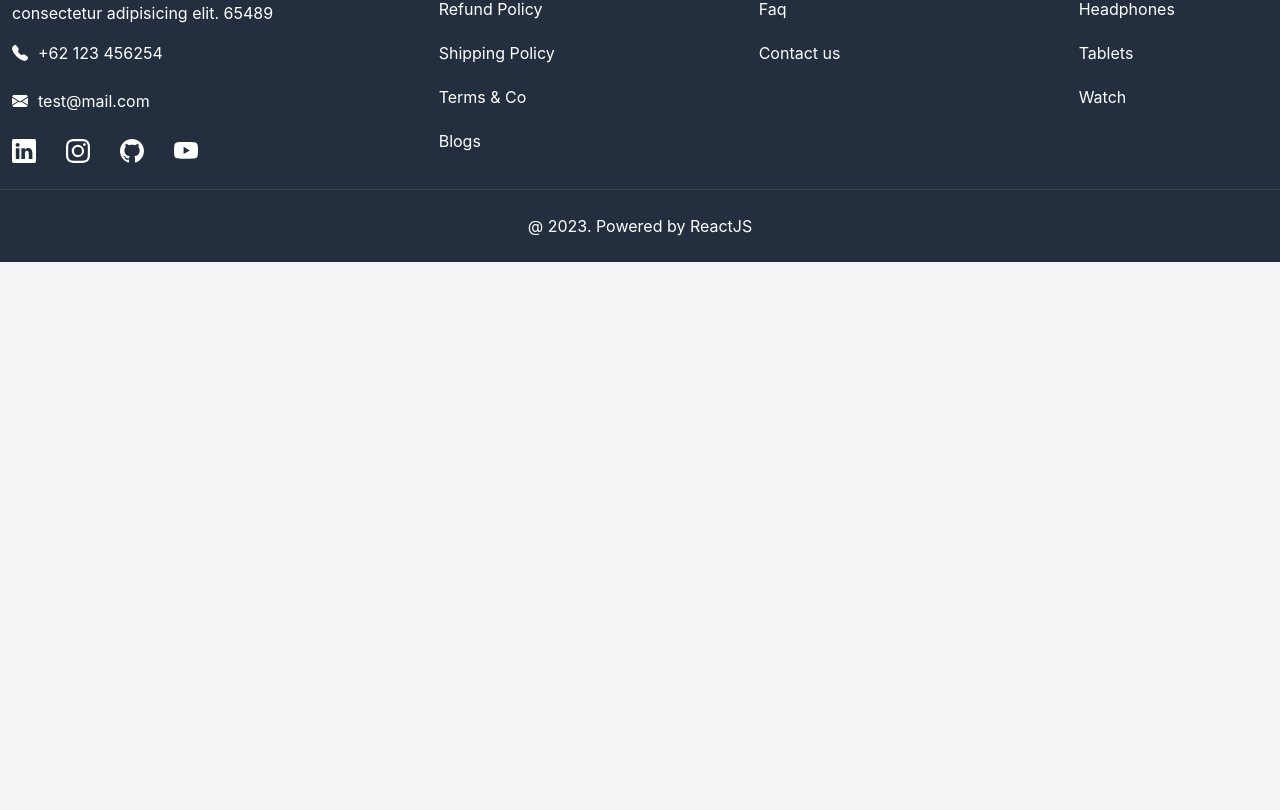
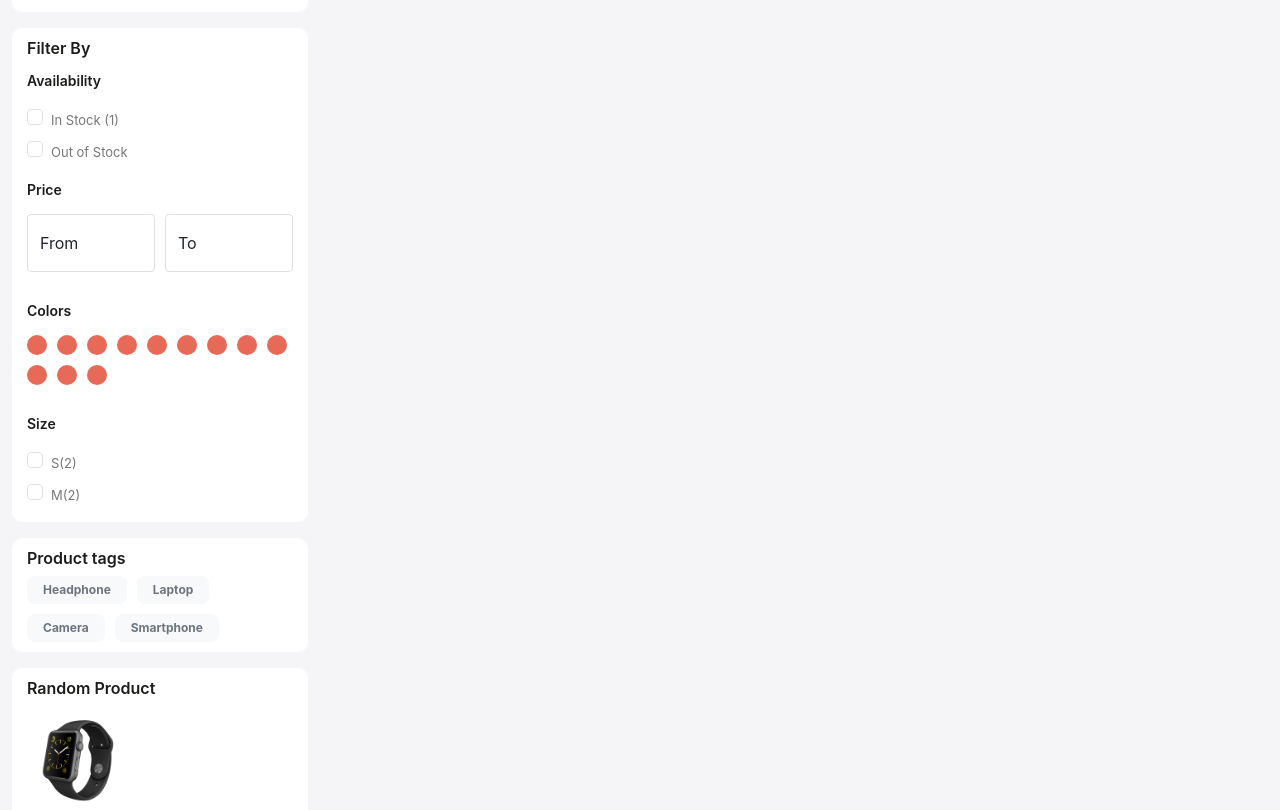
Before and after one commit to riyosenpai20/ecommerce-app, a React (Create React App) app: page /store in a window 1280 px wide. Shown: the part 530-1340 px from the top of the page. Before the commit the page ends 800 px from the top, so only its background shows below. Built offline with nearby package versions, Linux system fonts and the light colour scheme.

Commit message:
build ourstore page

```diff
--- a/src/App.css
+++ b/src/App.css
@@ -452,3 +452,59 @@
   color: var(--color-white);
 }
 /* Famous Product end here */
+
+/* Our Store */
+.filter-card {
+  background-color: var(--color-white);
+  border-radius: 10px;
+  padding: 10px 15px;
+}
+
+.filter-title {
+  font-size: 16px;
+  line-height: 20px;
+  font-weight: 600;
+  color: var(--color-10);
+}
+
+.filter-card ul,
+.filter-card .form-check-label {
+  list-style-type: none;
+  font-size: 13px;
+  line-height: 30px;
+  color: var(--color-9);
+  cursor: pointer;
+}
+
+.filter-card .form-check-input:focus {
+  box-shadow: none;
+  border-color: rgba(0,0,0, 0.25);
+}
+
+.filter-card .form-check-input:checked {
+  background-color: var(--color-3);
+  border-color: var(--color-3);
+}
+
+.sub-title {
+  font-size: 14px;
+  font-weight: 600;
+  color: var(--color-10);
+  margin-bottom: 15px;
+  margin-top: 15px;
+}
+
+.colors {
+  list-style-type: none;
+  display: flex;
+  flex-wrap: wrap;
+  gap: 10px;
+}
+
+.colors li {
+  width: 20px;
+  height: 20px;
+  background-color: var(--color-5);
+  border-radius: 50%;
+}
+/* Our Store end here */
--- /dev/null
+++ b/src/components/Meta.js
@@ -0,0 +1,15 @@
+import React from 'react';
+import { Helmet } from 'react-helmet';
+
+const Meta = (props) => {
+  return (
+    <Helmet>
+        <meta charSet='utf-8' />
+        <title>
+           {props.title}
+        </title>
+    </Helmet>
+  )
+}
+
+export default Meta
--- a/src/pages/OurStore.js
+++ b/src/pages/OurStore.js
@@ -1,10 +1,138 @@
 import React from 'react'
 import Breadcrumb from '../components/Breadcrumb'
+import Meta from '../components/Meta'
 
 const OurStore = () => {
   return (
     <>
+      <Meta title={"Our Store"} />
       <Breadcrumb title="Our Store" />
+      <div className="store-wrapper home-wrapper-2 py-5">
+        <div className="container-xxl">
+          <div className="row">
+            <div className="col-3">
+              <div className='filter-card mb-3'>
+                <h3 className="filter-title">Shop By Categories</h3>
+                <div>
+                  <ul className="ps-0">
+                    <li>Watch</li>
+                    <li>TV</li>
+                    <li>Camera</li>
+                    <li>Laptop</li>
+                  </ul>
+                </div>
+              </div>
+              <div className='filter-card mb-3'>
+                <h3 className="filter-title">Filter By</h3>
+                <div>
+                  <h5 className="sub-title">Availability</h5>
+                  <div>
+                    <div className="form-check">
+                      <input type="checkbox" className='form-check-input' id="inStock" />
+                      <label className='form-check-label' htmlFor='inStock' >
+                        In Stock (1)
+                      </label>
+                    </div>
+                    <div className="form-check">
+                      <input type="checkbox" className='form-check-input' id="OFS" />
+                      <label className='form-check-label' htmlFor='OFS' >
+                        Out of Stock
+                      </label>
+                    </div>
+                  </div>
+                  <h5 className="sub-title">Price</h5>
+                  <div className="d-flex align-items-center gap-10">
+                    <div className="form-floating mb-3">
+                      <input
+                        type="text"
+                        name=""
+                        id="floatingInput"
+                        className="form-control form-control-sm"
+                        placeholder='From' />
+                        <label htmlFor="floatingInput">From</label>
+                    </div>
+                    <div className="form-floating mb-3">
+                      <input
+                        type="text"
+                        name=""
+                        id="floatingInput"
+                        className="form-control form-control-sm"
+                        placeholder='To' />
+                        <label htmlFor="floatingInput">To</label>
+                    </div>
+                  </div>
+                  <h5 className="sub-title">Colors</h5>
+                  <div>
+                    <div className='d-flex flex-wrap'>
+                      <ul className="colors ps-0">
+                        <li></li>
+                        <li></li>
+                        <li></li>
+                        <li></li>
+                        <li></li>
+                        <li></li>
+                        <li></li>
+                        <li></li>
+                        <li></li>
+                        <li></li>
+                        <li></li>
+                        <li></li>
+                      </ul>
+                    </div>
+                  </div>
+                  <h5 className="sub-title">Size</h5>
+                  <div>
+                    <div className="form-check">
+                      <input
+                        type="checkbox"
+                        className='form-check-input'
+                        name=""
+                        id="size-1"
+                      />
+                      <label className='form-check-label' htmlFor="size-1">
+                        S(2)
+                      </label>
+                    </div>
+                    <div className="form-check">
+                      <input
+                        type="checkbox"
+                        className='form-check-input'
+                        name=""
+                        id="size-2"
+                      />
+                      <label className='form-check-label' htmlFor="size-2">
+                        M(2)
+                      </label>
+                    </div>
+                  </div>
+                </div>
+              </div>
+              <div className='filter-card mb-3'>
+                <h3 className="filter-title">Product tags</h3>
+                <div>
+                  <div className="product-tags d-flex flex-wrap align-items-center gap-10">
+                    <span className="badge bg-light text-secondary rounded-3 py-2 px-3">Headphone</span>
+                    <span className="badge bg-light text-secondary rounded-3 py-2 px-3">Laptop</span>
+                    <span className="badge bg-light text-secondary rounded-3 py-2 px-3">Camera</span>
+                    <span className="badge bg-light text-secondary rounded-3 py-2 px-3">Smartphone</span>
+                  </div>
+                </div>
+              </div>
+              <div className='filter-card mb-3'>
+                <h3 className="filter-title">Random Product</h3>
+                <div>
+                  <div className="random-products d-flex">
+                    <div className="w-50">
+                      <img src="./images/smart-watch.png" alt="smartwatch" width={"80%"} className="img-fluid" />
+                    </div>
+                  </div>
+                </div>
+              </div>
+            </div>
+            <div className="col-9"></div>
+          </div>
+        </div>
+      </div>
     </>
   )
 }
```
